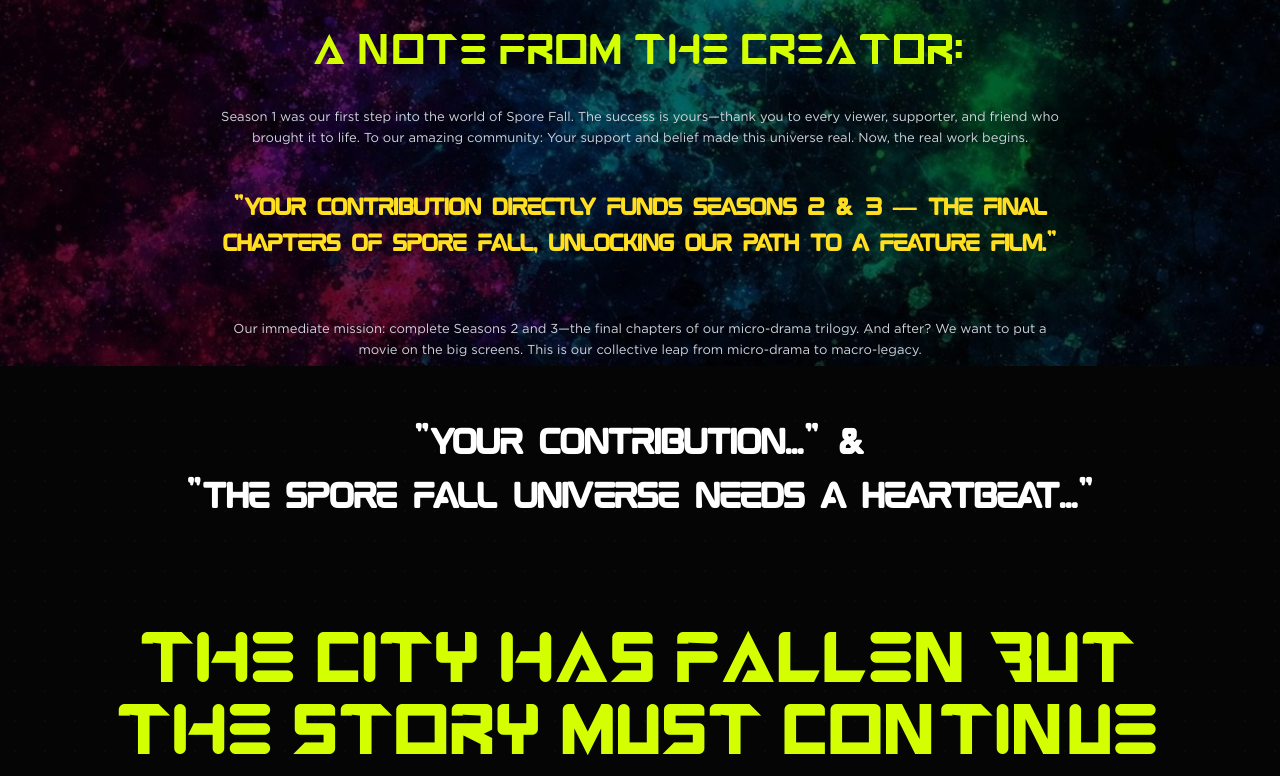
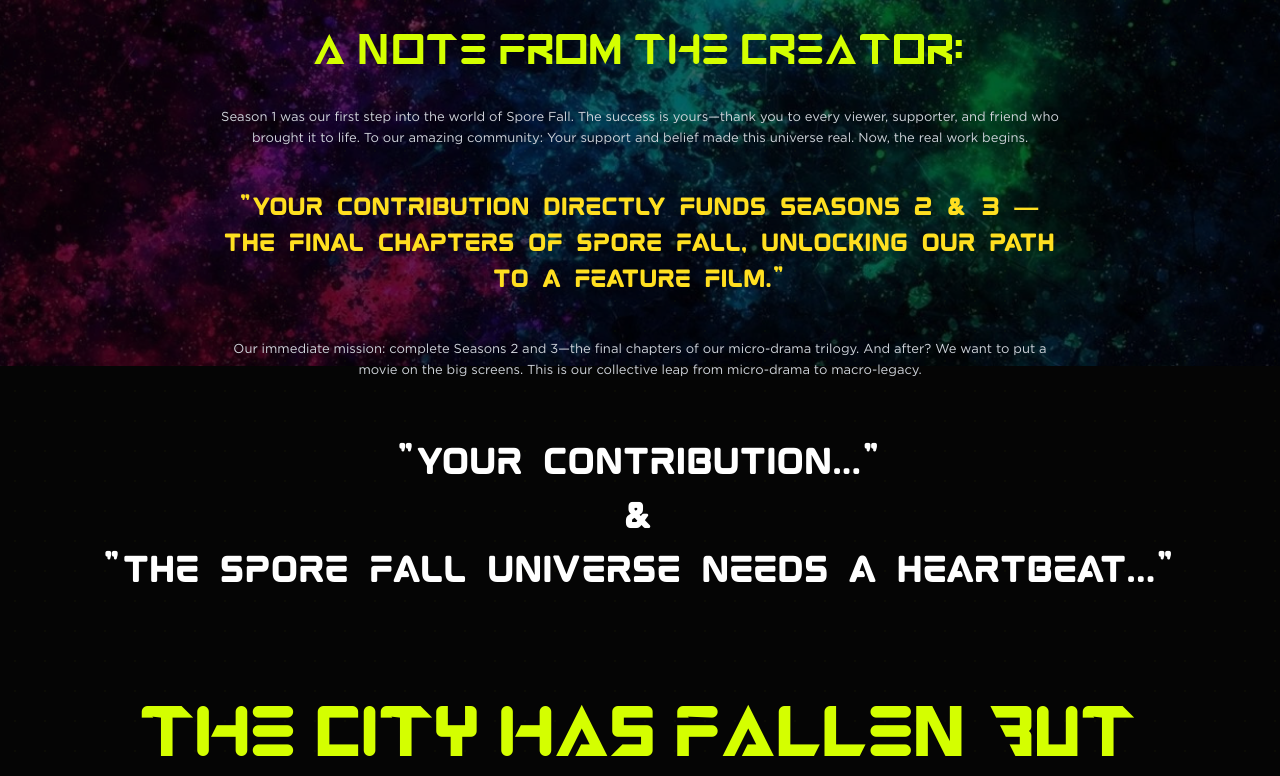
Before and after one commit to mahmud886/spore-frontend-v2, a Next.js app: page /support-us in a window 1280 px wide. Shown: the part 434-1210 px from the top of the page. Built offline with nearby package versions, Linux system fonts and the light colour scheme; no server answers.

Commit message:
update letter spacing

```diff
--- a/src/app/components/support-us/SupportHeader.jsx
+++ b/src/app/components/support-us/SupportHeader.jsx
@@ -25,7 +25,7 @@ export const SupportHeader = () => {
             universe real. Now, the real work begins.
           </p>
           <br />
-          <h2 className="font-subheading text-lg md:text-[24px] font-bold mb-14 tracking-normal text-yellow-300 uppercase leading-normal">
+          <h2 className="font-subheading text-lg md:text-[24px] font-bold mb-10 tracking-widest text-yellow-300 uppercase leading-normal">
             &quot;Your contribution directly funds Seasons 2 & 3 — the final chapters of Spore Fall, unlocking our path
             to a feature film.&quot;
           </h2>
@@ -36,8 +36,9 @@ export const SupportHeader = () => {
         </div>
       </section>
       <section className="text-center mb-40 px-5">
-        <h2 className="font-subheading text-lg md:text-[36px] font-bold mb-20 tracking-normal text-white uppercase leading-normal">
-          &quot;YOUR CONTRIBUTION...&quot; & <br className="hidden md:block" />
+        <h2 className="font-subheading text-lg md:text-[36px] font-bold mb-20 tracking-widest text-white uppercase leading-normal ">
+          &quot;YOUR CONTRIBUTION...&quot;
+          <br className="hidden md:block" /> & <br className="hidden md:block" />
           &quot;THE SPORE FALL UNIVERSE NEEDS A HEARTBEAT...&quot;
         </h2>
         <div className="mt-24 space-y-12">
```
